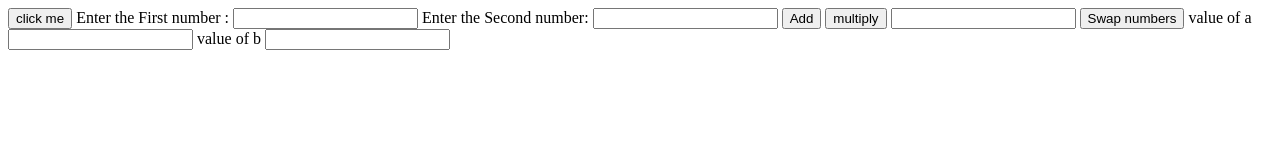
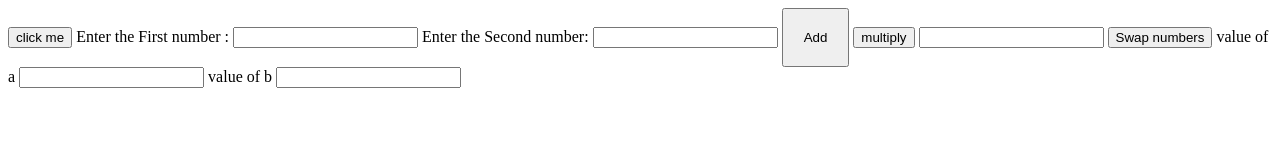
Before and after one commit to Dk1446/jsbasic, a plain HTML site: page index.html in a window 1280 px wide. Drawn offline with nearby package versions, Linux system fonts and the light colour scheme.

Commit message:
start adding css

```diff
--- a/index.html
+++ b/index.html
@@ -2,6 +2,7 @@
 <html>
 
 <head>
+    <link rel="stylesheet" type="text/css" href="styles.css">
     <script src="https://ajax.googleapis.com/ajax/libs/jquery/3.3.1/jquery.min.js"></script>
     <script type="text/javascript" src="output.js"></script>
 </head>
@@ -9,12 +10,12 @@
 <body>
 
     <!-- 1. click me button that opens a alert dialog box in browser -->
-    <button onclick="hello()"> click me</button>
+    <button onclick="hello()">click me</button>
 
     <!-- 2. adds and multiply two numbers -->
     Enter the First number : <input id="first">
     Enter the Second number: <input id="second">
-    <button onclick="add()">Add</button>
+    <button class = "add" onclick="add()">Add</button>
     <button onclick="multiply()">multiply</button>
     <input id="answer">
 
--- a/styles.css
+++ b/styles.css
@@ -0,0 +1,4 @@
+.add{
+
+    padding: 20px 20px 20px 20px;
+}
```
